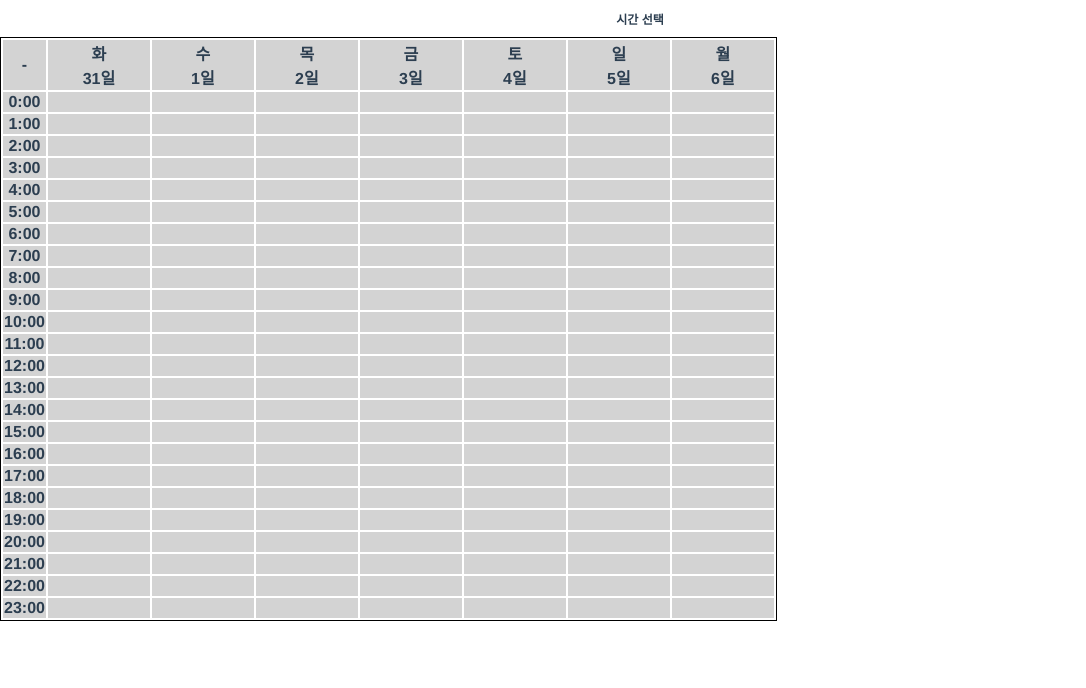
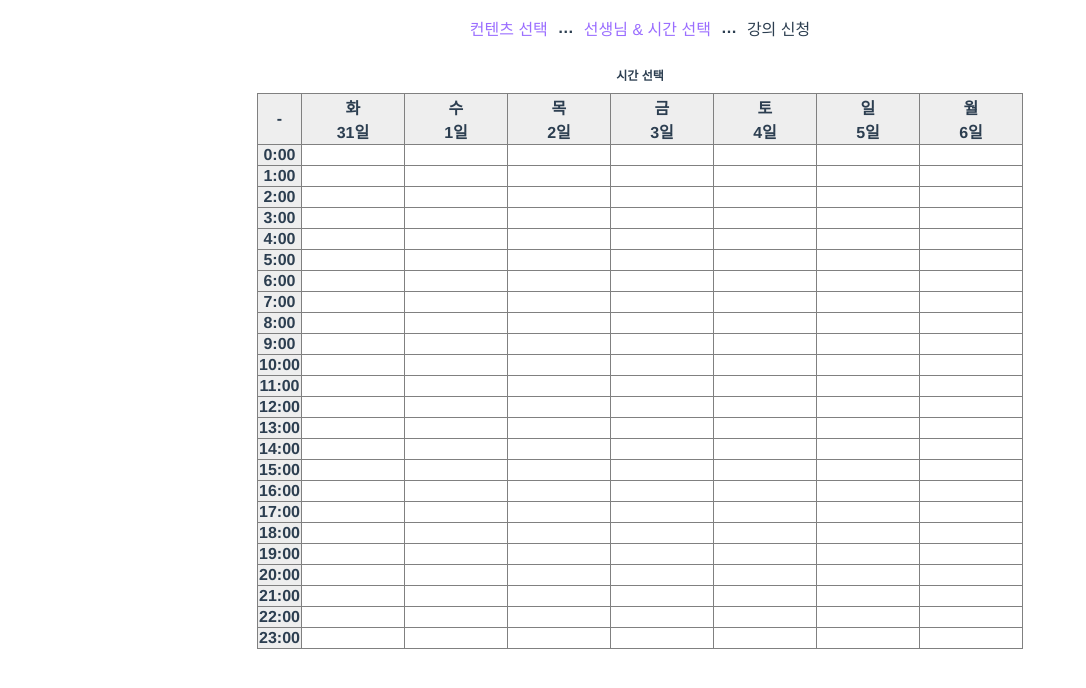
Before and after one commit to hardboiled65/langdy-test, a Vue app: page /timetable in a window 1280 px wide. Shown: the top 688 px of the page, without its empty margins (0-1086 px from the left). Built offline with nearby package versions, Linux system fonts and the light colour scheme.

Commit message:
Add breadcrumb.

```diff
--- a/src/App.vue
+++ b/src/App.vue
@@ -1,11 +1,15 @@
 <template>
+  <Breadcrumb />
   <router-view />
 </template>
 
 <script>
+import Breadcrumb from './components/Breadcrumb.vue'
+
 export default {
   name: 'App',
   components: {
+    Breadcrumb,
   },
 }
 </script>
--- /dev/null
+++ b/src/components/Breadcrumb.vue
@@ -0,0 +1,51 @@
+<template>
+  <div class="breadcrumb flex-center">
+    <div :class="{
+      purple: progress >= 0,
+    }">컨텐츠 선택</div>
+    <div class="triple-dot">…</div>
+    <div :class="{
+      purple: progress >= 1,
+    }">선생님 & 시간 선택</div>
+    <div class="triple-dot">…</div>
+    <div :class="{
+      purple: progress >= 2,
+    }">강의 신청</div>
+  </div>
+</template>
+
+<script lang="ts">
+import { defineComponent } from 'vue'
+
+export default defineComponent({
+  setup() {
+  },
+
+  computed: {
+    progress(): number {
+      console.log(this.$route.path);
+      if (this.$route.path === '/') {
+        return 0;
+      } else if (this.$route.path === '/timetable') {
+        return 1;
+      } else if (this.$route.path === '/submit-lesson') {
+        return 2;
+      }
+
+      return 0;
+    },
+  },
+})
+</script>
+
+<style lang="scss">
+.breadcrumb {
+  height: 56px;
+  background-color: #ffffff;
+
+  .triple-dot {
+    font-weight: bold;
+    margin: 0 10px;
+  }
+}
+</style>
--- a/src/components/Timetable.vue
+++ b/src/components/Timetable.vue
@@ -280,13 +280,20 @@ export default defineComponent({
 }
 .table {
   border: 1px solid black;
+  border-collapse: collapse;
+  margin: 0 auto;
 
   tr {
-    background-color: lightgrey;
+    background-color: #eeeeee;
+  }
+
+  th, td {
+    border: 1px solid grey;
   }
 
   .date-pick {
     width: 100px;
+    background-color: #ffffff;
 
     &:hover {
       background-color: #9a6dff;
--- a/src/shims-vue.d.ts
+++ b/src/shims-vue.d.ts
@@ -1,6 +1,10 @@
 /* eslint-disable */
 declare module '*.vue' {
   import type { DefineComponent } from 'vue'
+  import VueRouter from 'vue-router'
   const component: DefineComponent<{}, {}, any>
+  interface Vue {
+    $router: VueRouter
+  }
   export default component
 }
```
